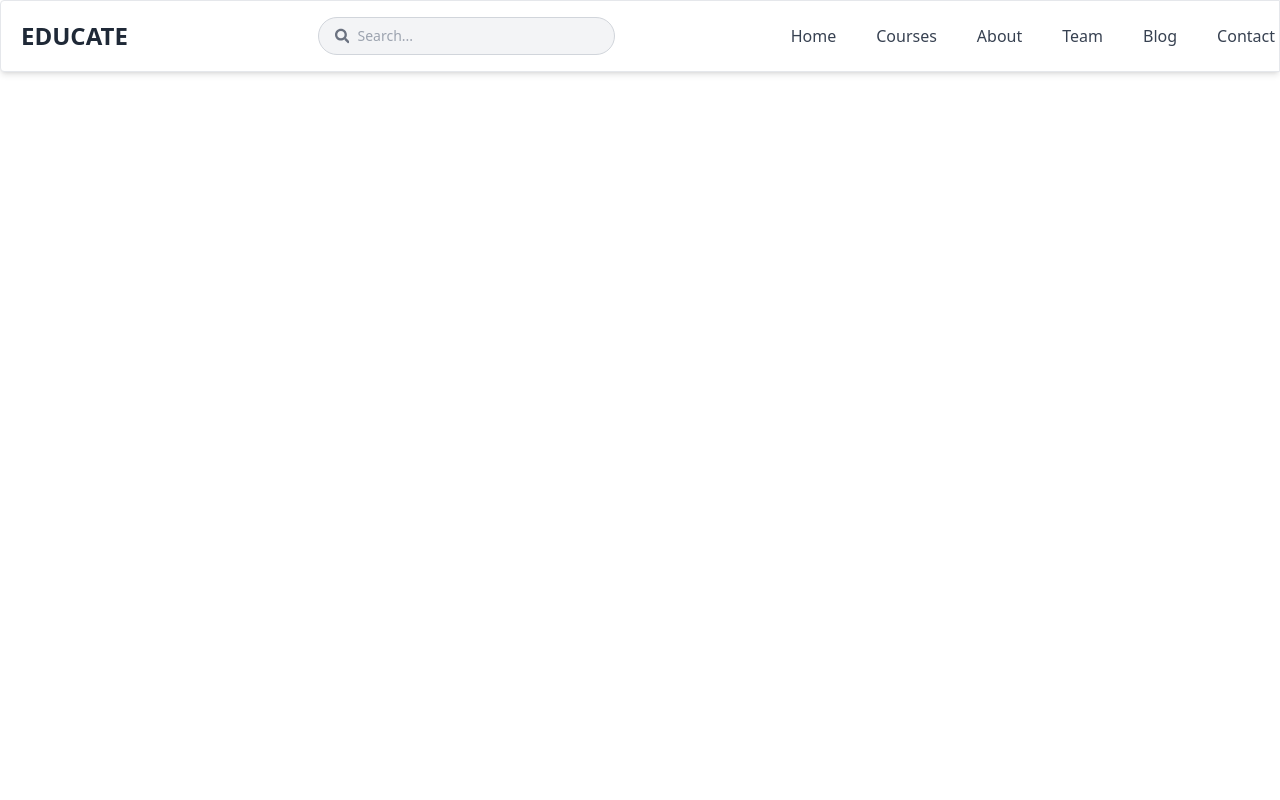
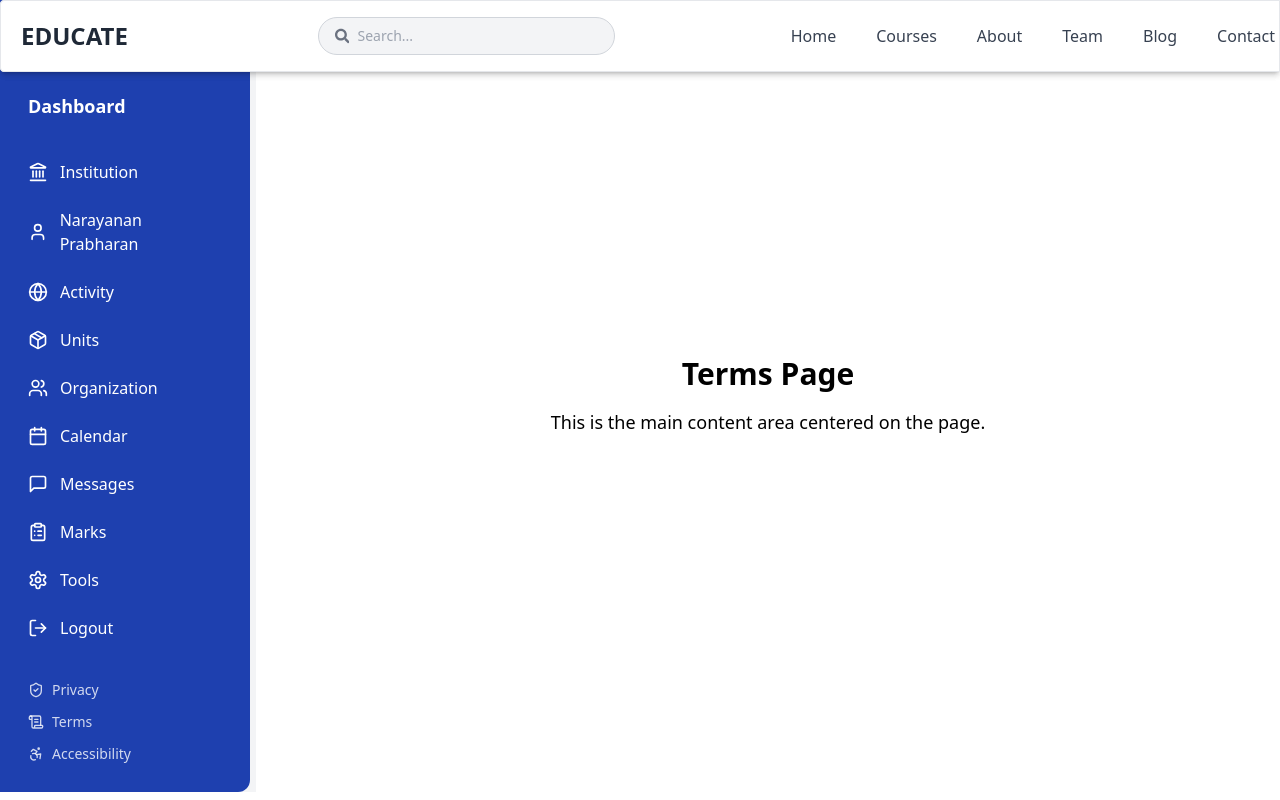
Before and after one commit to NipunBasnayake/educate-lms-mern, a React (Vite) app in the folder client/: page /terms in a window 1280 px wide. Shown: the top 800 px of the page. Built offline with nearby package versions, Linux system fonts and the light colour scheme.

Commit message:
Add Privacy, Terms, and Accessibility pages with routing

```diff
--- a/client/src/App.jsx
+++ b/client/src/App.jsx
@@ -17,7 +17,9 @@ import Messenger from "./pages/messages"; // Assuming you have a Messenger page
 import Marks from "./pages/Marks"; // Assuming you have a Marks page
 import Tool from "./pages/Tool"; // Assuming you have a Tool page
 import Logout from "./pages/logout"; // Assuming you have a Logout page
-
+import Privacy from "./pages/privacy"; // Assuming you have a Privacy Policy page
+import Terms from "./pages/Terms"; // Assuming you have a Terms of Service page
+import Accessibility from "./pages/Accessibility"; // Assuming you have an Accessibility page
 
 function App() {
   return (
@@ -41,6 +43,13 @@ function App() {
         <Route path="/marks" element={<Marks />} />
         <Route path="/tools" element={<Tool />} />
         <Route path="/logout" element={<Logout />} />
+        <Route path="/privacy" element={<Privacy />} />
+        <Route path="/terms" element={<Terms />} />
+        <Route path="/accessibility" element={<Accessibility />} />
+
+
+
+
 
 
 
--- a/client/src/components/Sidebar.jsx
+++ b/client/src/components/Sidebar.jsx
@@ -15,9 +15,7 @@ import {
   Accessibility,
   Users,
   Landmark,
-
 } from "lucide-react";
-
 
 const Sidebar = () => {
   const [isOpen, setIsOpen] = useState(false);
@@ -138,18 +136,27 @@ const Sidebar = () => {
 
         {/* Footer Links */}
         <div className="mt-10 text-sm space-y-3 text-white/80">
-          <div className="flex items-center gap-2">
+          <Link
+            to="/privacy"
+            className="flex items-center gap-2 hover:text-white transition"
+          >
             <ShieldCheck size={16} />
             Privacy
-          </div>
-          <div className="flex items-center gap-2">
+          </Link>
+          <Link
+            to="/terms"
+            className="flex items-center gap-2 hover:text-white transition"
+          >
             <ScrollText size={16} />
             Terms
-          </div>
-          <div className="flex items-center gap-2">
+          </Link>
+          <Link
+            to="/accessibility"
+            className="flex items-center gap-2 hover:text-white transition"
+          >
             <Accessibility size={16} />
             Accessibility
-          </div>
+          </Link>
         </div>
       </aside>
     </>
--- /dev/null
+++ b/client/src/pages/Accessibility.jsx
@@ -0,0 +1,29 @@
+import Navbar from "../components/Navbar";
+import Sidebar from "../components/Sidebar";
+import Footer from "../components/Footer";
+
+
+
+const Institution = () => {
+  return (
+    <div className="flex flex-col min-h-screen">
+      <Navbar />
+      <div className="flex flex-1">
+        <aside className="w-64 bg-gray-100 ">
+          <Sidebar />
+        </aside>
+        <main className="flex-1 p-4 flex justify-center items-center">
+          <div className="text-center">
+            <h1 className="text-3xl font-bold">Accessibility Page</h1>
+            <p className="mt-4 text-lg">
+              This is the main content area centered on the page.
+            </p>
+          </div>
+        </main>
+      </div>
+      <Footer />
+    </div>
+  );
+};
+
+export default Institution;
--- /dev/null
+++ b/client/src/pages/Terms.jsx
@@ -0,0 +1,29 @@
+import Navbar from "../components/Navbar";
+import Sidebar from "../components/Sidebar";
+import Footer from "../components/Footer";
+
+
+
+const Institution = () => {
+  return (
+    <div className="flex flex-col min-h-screen">
+      <Navbar />
+      <div className="flex flex-1">
+        <aside className="w-64 bg-gray-100 ">
+          <Sidebar />
+        </aside>
+        <main className="flex-1 p-4 flex justify-center items-center">
+          <div className="text-center">
+            <h1 className="text-3xl font-bold">Terms Page</h1>
+            <p className="mt-4 text-lg">
+              This is the main content area centered on the page.
+            </p>
+          </div>
+        </main>
+      </div>
+      <Footer />
+    </div>
+  );
+};
+
+export default Institution;
--- /dev/null
+++ b/client/src/pages/privacy.jsx
@@ -0,0 +1,29 @@
+import Navbar from "../components/Navbar";
+import Sidebar from "../components/Sidebar";
+import Footer from "../components/Footer";
+
+
+
+const Institution = () => {
+  return (
+    <div className="flex flex-col min-h-screen">
+      <Navbar />
+      <div className="flex flex-1">
+        <aside className="w-64 bg-gray-100 ">
+          <Sidebar />
+        </aside>
+        <main className="flex-1 p-4 flex justify-center items-center">
+          <div className="text-center">
+            <h1 className="text-3xl font-bold">Privacy Page</h1>
+            <p className="mt-4 text-lg">
+              This is the main content area centered on the page.
+            </p>
+          </div>
+        </main>
+      </div>
+      <Footer />
+    </div>
+  );
+};
+
+export default Institution;
```
